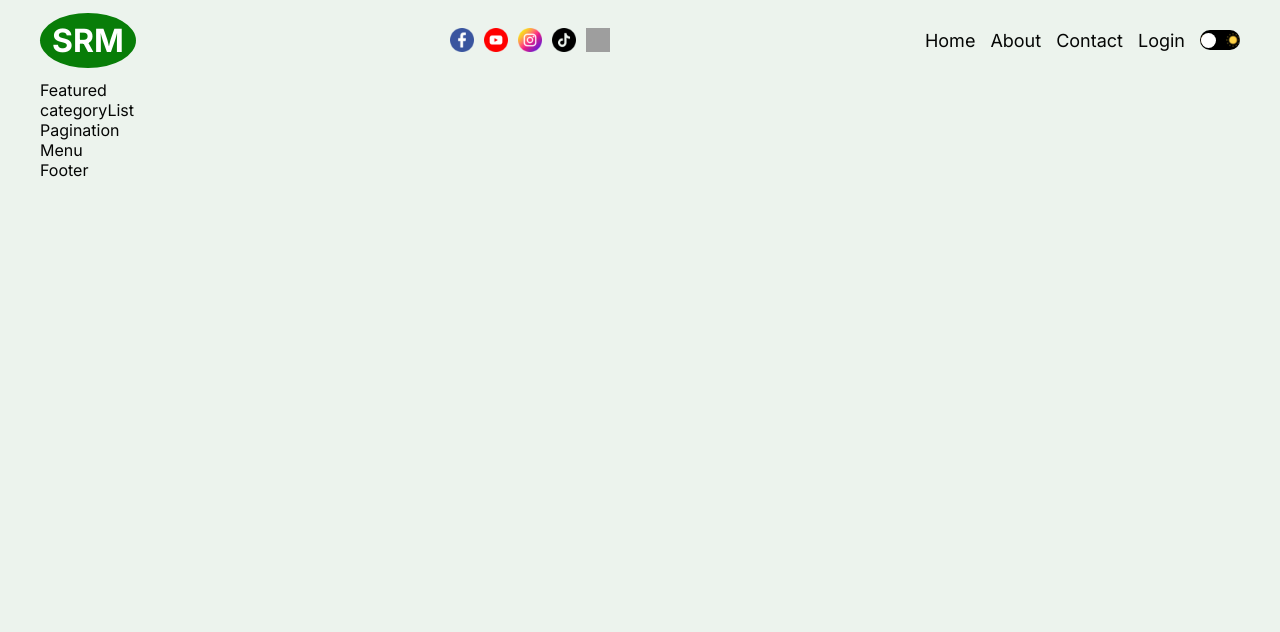
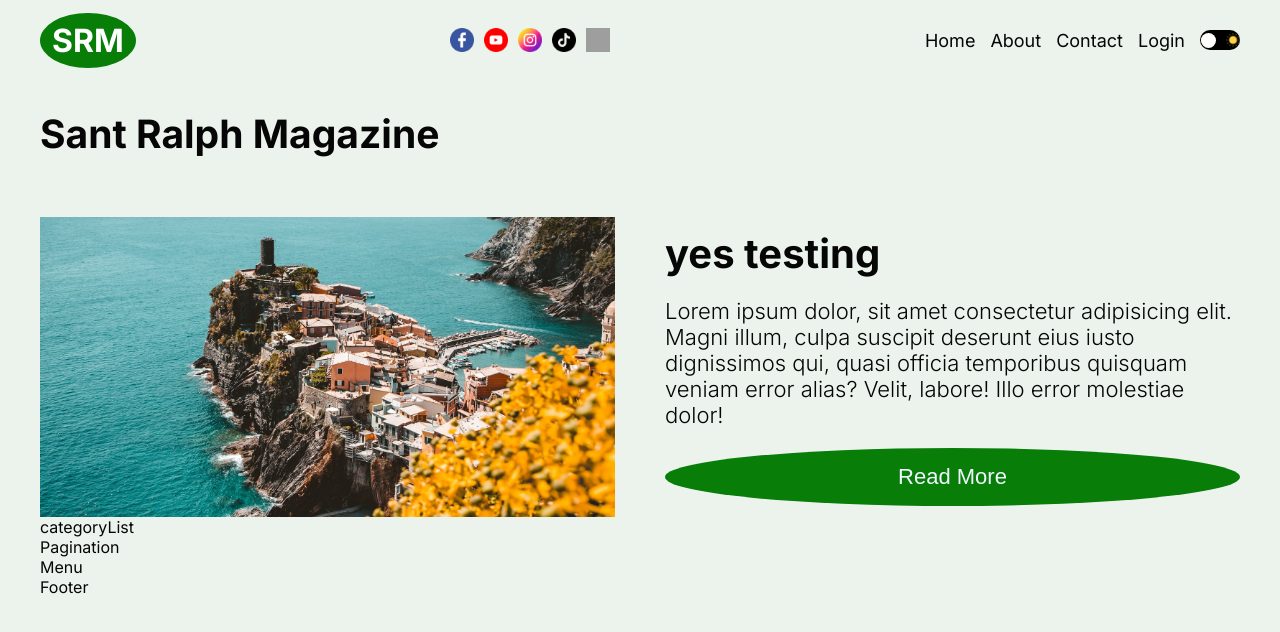
Before and after one commit to eerapheal/srmapp, a Next.js app: page / in a window 1280 px wide. Shown: the top 632 px of the page. Built offline with nearby package versions, Linux system fonts and the light colour scheme; grey boxes are pictures that could not be loaded.

Commit message:
Feacture wireframe

```diff
--- a/src/app/components/Featured/Featured.jsx
+++ b/src/app/components/Featured/Featured.jsx
@@ -1,13 +1,29 @@
+import Image from "next/image";
 import styles from "./Featured.module.css";
 
-import React from 'react'
+import React from "react";
 
 const Featured = () => {
   return (
     <div className={styles.container}>
-      Featured
+      <h1 className={styles.title}>Sant Ralph Magazine</h1>
+      <div className={styles.post}>
+        <div className={styles.postImg}>
+          <Image src="/p1.jpeg" alt="lo" className={styles.image} fill />
+        </div>
+        <div className={styles.textcontainer}>
+          <h1 className={styles.postTitle}>yes testing</h1>
+          <p className={styles.postDesc}>
+            Lorem ipsum dolor, sit amet consectetur adipisicing elit. Magni
+            illum, culpa suscipit deserunt eius iusto dignissimos qui, quasi
+            officia temporibus quisquam veniam error alias? Velit, labore! Illo
+            error molestiae dolor!
+          </p>
+          <button className={styles.postBTN}>Read More</button>
+        </div>
+      </div>
     </div>
-  )
-}
+  );
+};
 
-export default Featured
+export default Featured;
--- a/src/app/components/Featured/Featured.module.css
+++ b/src/app/components/Featured/Featured.module.css
@@ -0,0 +1,51 @@
+.container {
+  margin-top: 30px;
+}
+
+.title {
+  font-size: 39px;
+}
+
+.post {
+  margin-top: 60px;
+  display: flex;
+  align-items: center;
+  gap: 50px;
+}
+
+.postImg {
+  flex: 1;
+  height: 300px;
+  position: relative;
+}
+
+.image {
+  object-fit: cover;
+}
+
+.textcontainer {
+  flex: 1;
+  display: flex;
+  flex-direction: column;
+  gap: 20px;
+}
+
+.postTitle {
+  font-size: 40px;
+}
+
+.postDesc {
+  font-size: 22px;
+  font-weight: 300;
+  color: var(--softTextColor);
+}
+
+.postBTN {
+  padding: 16px 20px;
+  border: none;
+  border-radius: 50%;
+  background-color: var(--header);
+  color: aliceblue;
+  font-size: 22px;
+  font-weight: 300;
+}
```
